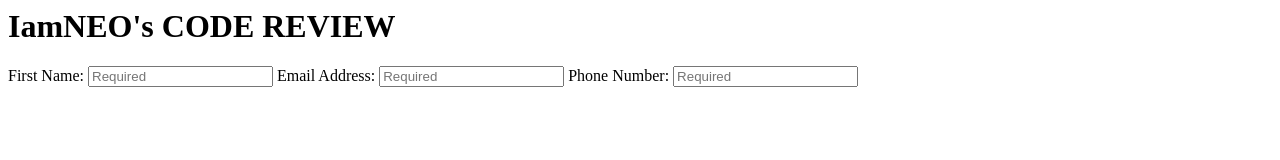
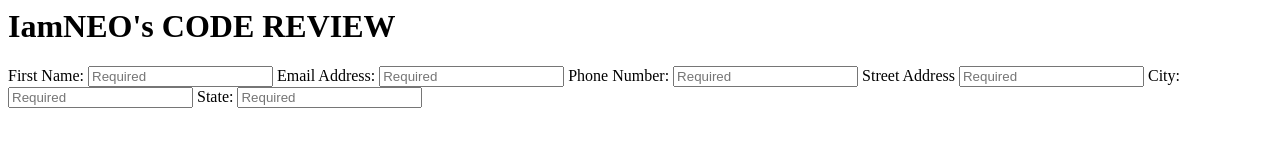
Before and after one commit to iamneo-production/fdfbfbdecf305541718bbaaaabbcbbfefone, a website: page public/index.html in a window 1280 px wide. Drawn offline with Linux system fonts and the light colour scheme.

Commit message:
Backup Commit

```diff
--- a/public/index.html
+++ b/public/index.html
@@ -10,7 +10,14 @@
         <input type="email" id="email" name="user_mail" placeholder="Required" required>
         <label for="pnumber">Phone Number:</label>
         <input type="email" id="pnumber" name="user_Number" placeholder="Required" required>
-        <label
+        <label for="saddress">Street Address</label>
+        <input type="email" id="street address" name="user_address" placeholder="Required" required>
+        <label for="city" >City:</label>
+        <input type="city" id="City" name="user_City" placeholder="Required" required>
+        <label for="state">State:</label>
+        <input type="state" id="State" name="user_state" placeholder="Required" required>
+
+
     </form>
     </body>
 </html>
```
